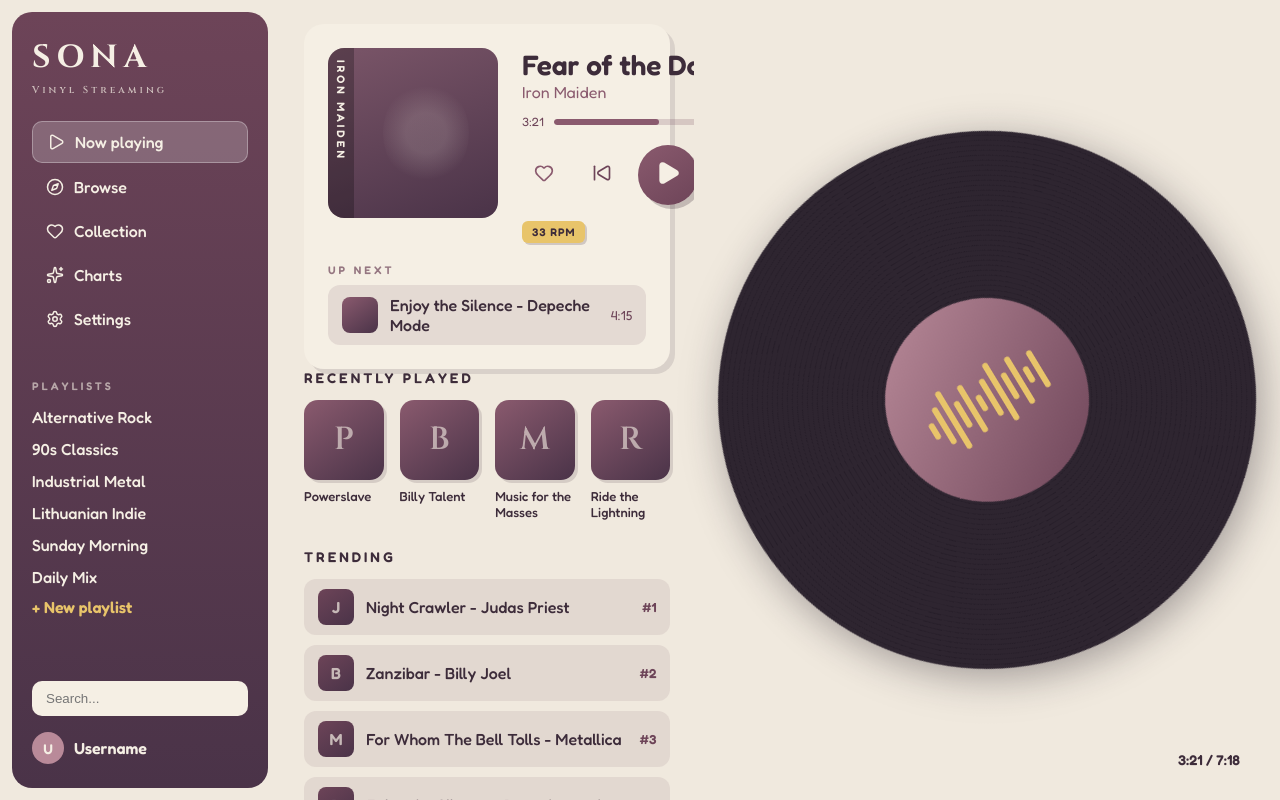
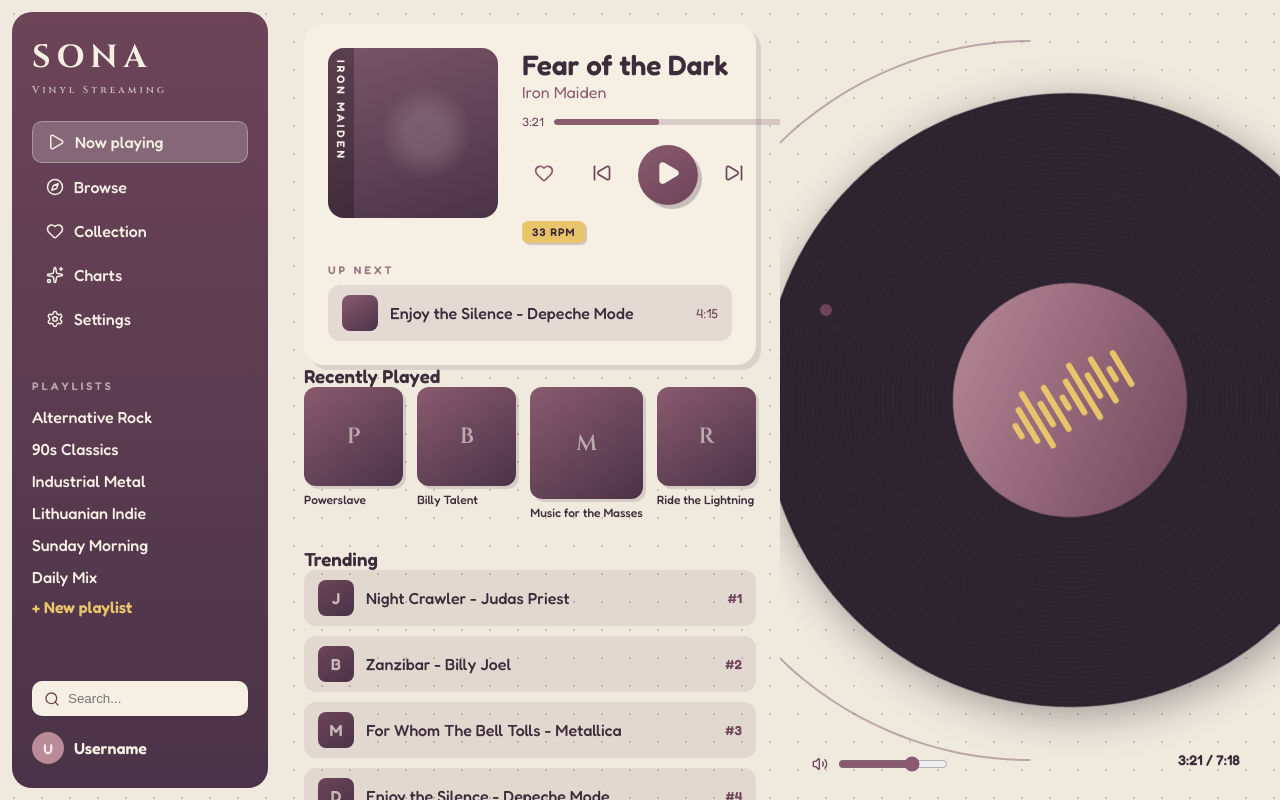
Before and after one commit to Geek-Harold/Music-Player, a React (Vite) app: page / in a window 1280 px wide. Built offline with nearby package versions, Linux system fonts and the light colour scheme.

Commit message:
Polish UI: hide scrollbar, compact albums, vinyl arc, volume control, search icon

```diff
--- a/src/App.css
+++ b/src/App.css
@@ -9,3 +9,11 @@
   padding: 24px;
   overflow-y: auto;
 }
+
+/* content scrolls, but no visible scrollbar (like the mockup) */
+.content {
+  scrollbar-width: none;           /* Firefox */
+}
+.content::-webkit-scrollbar {
+  display: none;                   /* Chrome, Edge */
+}
--- a/src/components/RecentlyPlayed.css
+++ b/src/components/RecentlyPlayed.css
@@ -1,30 +1,19 @@
-.section-heading {
-  font-size: 14px;
-  letter-spacing: 3px;
-  text-transform: uppercase;
-  color: var(--ink);
-  margin-bottom: 14px;
-}
-
 .recent-grid {
   display: grid;
   grid-template-columns: repeat(4, 1fr);
-  gap: 16px;
-}
-
-.recent-card {
-  cursor: pointer;
+  gap: 14px;
+  max-width: 480px;
 }
 
 .recent-art {
   aspect-ratio: 1;
-  border-radius: 14px;
+  border-radius: 12px;
   background: linear-gradient(145deg, var(--mauve-mid), var(--plum));
   display: flex;
   align-items: center;
   justify-content: center;
   font-family: "Cinzel", serif;
-  font-size: 32px;
+  font-size: 22px;
   color: rgba(245, 239, 228, 0.6);
   box-shadow: 3px 3px 0 rgba(61, 44, 58, 0.15);
   transition: transform 0.15s;
@@ -34,8 +23,11 @@
 }
 
 .recent-title {
-  font-size: 13px;
+  font-size: 12px;
   font-weight: 500;
-  margin-top: 8px;
+  margin-top: 6px;
   color: var(--ink);
+  white-space: nowrap;
+  overflow: hidden;
+  text-overflow: ellipsis;
 }
--- a/src/components/Sidebar.css
+++ b/src/components/Sidebar.css
@@ -96,3 +96,20 @@
   align-items: center;
   gap: 10px;
 }
+
+.search-wrap {
+  margin-top: auto;
+  position: relative;
+  display: flex;
+  align-items: center;
+  color: var(--mauve-dark);
+}
+.search-wrap svg {
+  position: absolute;
+  left: 12px;
+}
+.search-wrap .search {
+  margin-top: 0;
+  width: 100%;
+  padding-left: 36px;
+}
--- a/src/components/Sidebar.jsx
+++ b/src/components/Sidebar.jsx
@@ -1,5 +1,5 @@
 import "./Sidebar.css";
-import { Play, Compass, Heart, Sparkles, Settings } from "lucide-react";
+import { Play, Compass, Heart, Sparkles, Settings, Search } from "lucide-react";
 
 const playlists = [
   "Alternative Rock",
@@ -42,7 +42,7 @@
       </ul>
       <a className="new-playlist">+ New playlist</a>
 
-      <input className="search" placeholder="Search..." />
+      <div className="search-wrap"><Search size={16} /><input className="search" placeholder="Search..." /></div>
 
       <div className="user">
         <span className="avatar">U</span> Username
--- a/src/components/VinylDisc.css
+++ b/src/components/VinylDisc.css
@@ -4,12 +4,38 @@
   align-items: center;
   justify-content: center;
   position: relative;
-  padding: 24px;
+  overflow: hidden;
 }
 
-/* the vinyl record */
+/* thin decorative arc around the record (tonearm path) */
+.vinyl-panel::before {
+  content: "";
+  position: absolute;
+  width: min(56vw, 740px);
+  aspect-ratio: 1;
+  border-radius: 50%;
+  border: 2px solid rgba(109, 68, 88, 0.4);
+  border-top-color: transparent;
+  border-right-color: transparent;
+  transform: rotate(45deg);
+  pointer-events: none;
+}
+
+/* the dot on the arc */
+.vinyl-panel::after {
+  content: "";
+  position: absolute;
+  width: 12px;
+  height: 12px;
+  border-radius: 50%;
+  background: var(--mauve-dark);
+  left: 8%;
+  top: 38%;
+  pointer-events: none;
+}
+
 .vinyl {
-  width: min(42vw, 540px);
+  width: min(48vw, 640px);
   aspect-ratio: 1;
   border-radius: 50%;
   background:
@@ -26,6 +52,7 @@
   animation: spin 6s linear infinite;
   animation-play-state: running;
   box-shadow: 0 10px 40px rgba(46, 37, 48, 0.4);
+  margin-right: -80px;
 }
 
 .vinyl-label {
@@ -44,7 +71,6 @@
   }
 }
 
-/* yellow waveform bars */
 .waveform {
   display: flex;
   gap: 5px;
@@ -64,3 +90,17 @@
   color: var(--ink);
   font-size: 14px;
 }
+
+.volume-control {
+  position: absolute;
+  bottom: 28px;
+  left: 32px;
+  display: flex;
+  align-items: center;
+  gap: 10px;
+  color: var(--mauve-dark);
+}
+.volume-control input[type="range"] {
+  width: 110px;
+  accent-color: var(--mauve-mid);
+}
--- a/src/components/VinylDisc.jsx
+++ b/src/components/VinylDisc.jsx
@@ -1,5 +1,6 @@
 import "./VinylDisc.css";
 import { currentTrack } from "../data/tracks";
+import { Volume2 } from "lucide-react";
 
 export default function VinylDisc() {
   return (
@@ -8,16 +9,19 @@
         <div className="vinyl-label">
           <div className="waveform">
             {[...Array(12)].map((_, i) => (
-              <span
-                key={i}
-                style={{ height: `${18 + ((i * 7) % 5) * 12}px` }}
-              />
+              <span key={i} style={{ height: `${18 + ((i * 7) % 5) * 12}px` }} />
             ))}
           </div>
         </div>
       </div>
+
       <div className="vinyl-time">
         {currentTrack.currentTime} / {currentTrack.duration}
+      </div>
+
+      <div className="volume-control">
+        <Volume2 size={16} />
+        <input type="range" min="0" max="100" defaultValue="70" />
       </div>
     </div>
   );
--- a/src/index.css
+++ b/src/index.css
@@ -19,3 +19,9 @@
   background: var(--bg-cream);
   color: var(--ink);
 }
+
+/* subtle dotted texture from the mockup */
+.app {
+  background-image: radial-gradient(rgba(109, 68, 88, 0.25) 1.5px, transparent 1.5px);
+  background-size: 28px 28px;
+}
```
